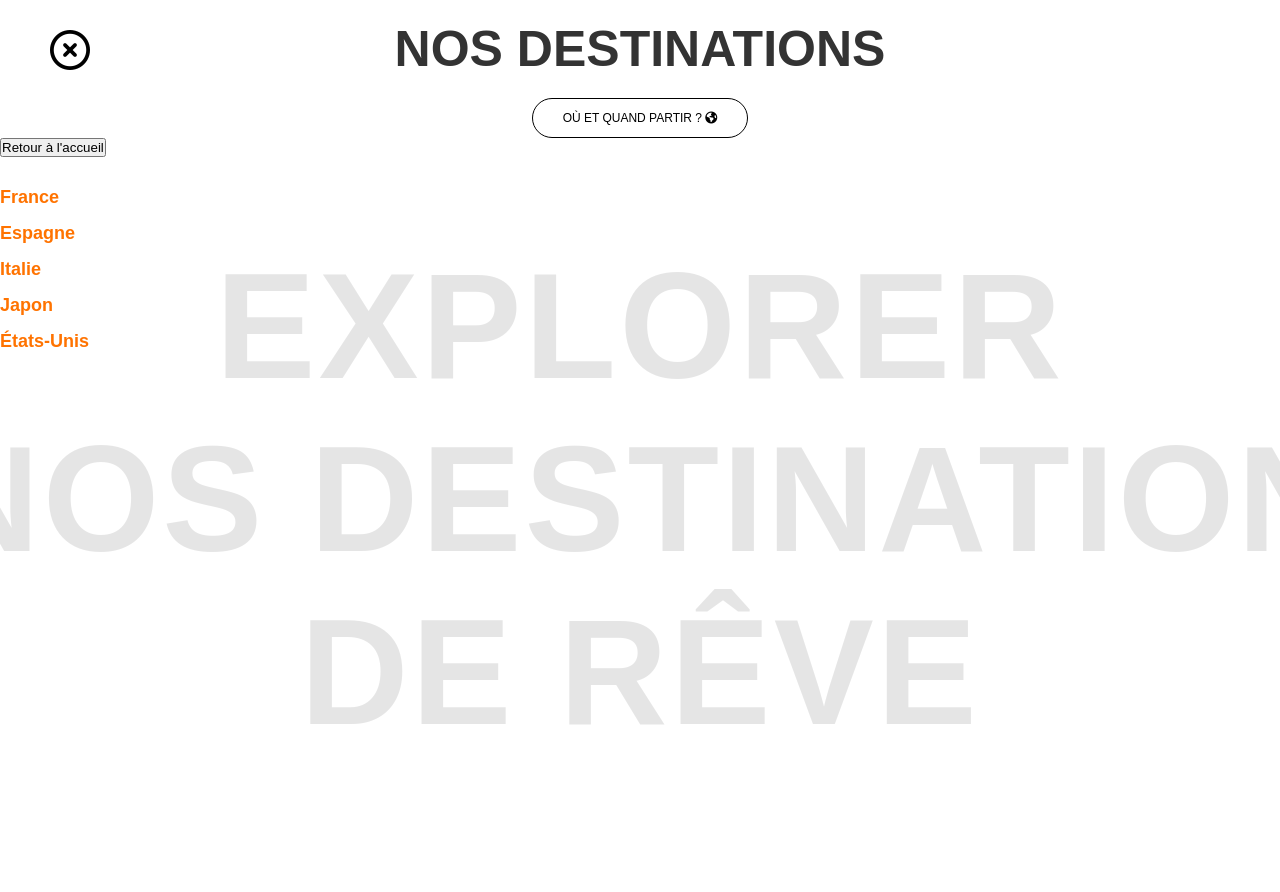
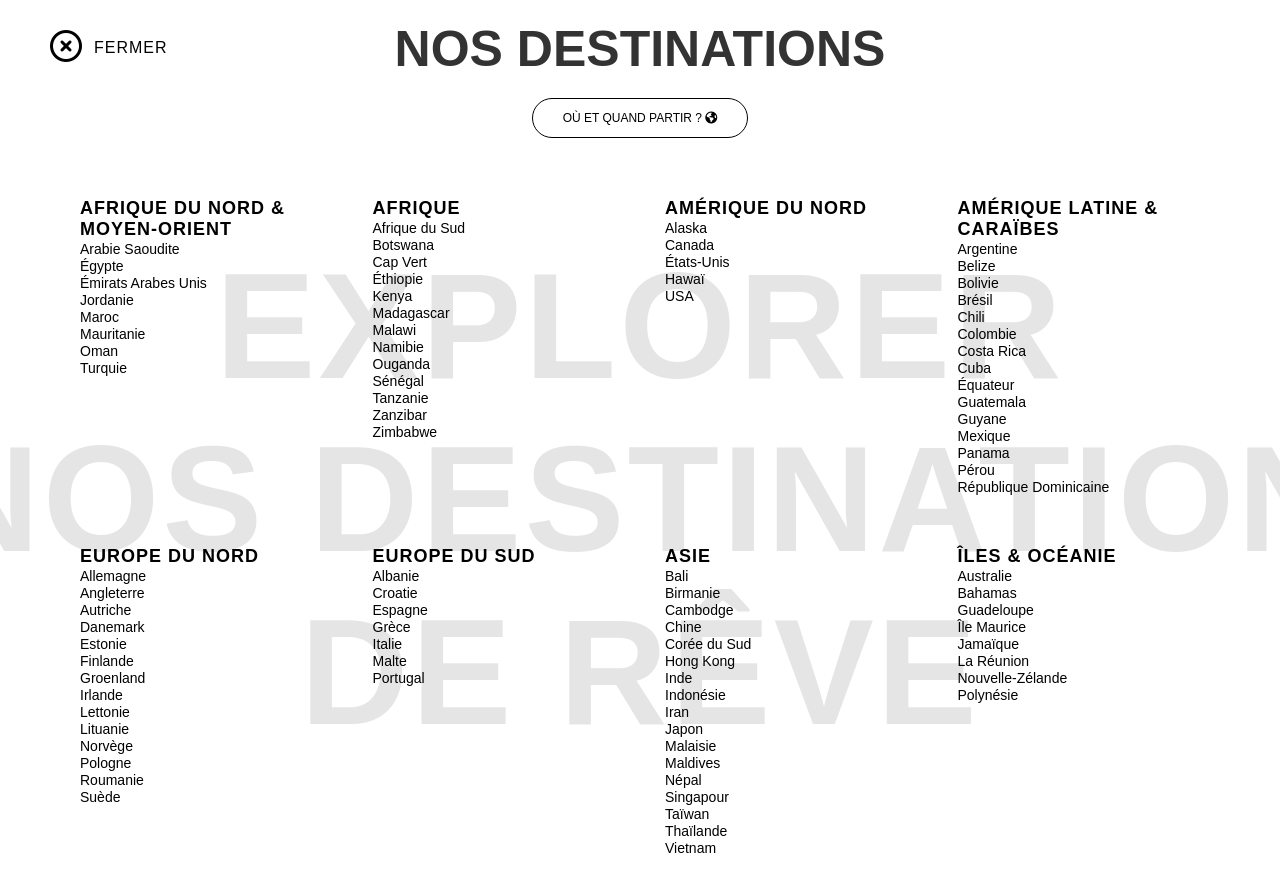
Before and after one commit to FX7NTH/SAE14, a plain HTML site: page destination.html in a window 1280 px wide. Shown: the top 892 px of the page. Before the commit the page ends 800 px from the top, so only its background shows below. Drawn offline with Linux system fonts and the light colour scheme.

Commit message:
maj 24/11

```diff
--- a/destination.css
+++ b/destination.css
@@ -26,52 +26,6 @@ h1 {
   color: #333;
   text-align: center;
   margin-top: 20px;
-}
-
-.slogan {
-  font-size: 20px;
-  text-align: center;
-  color: #555;
-  margin-bottom: 30px;
-}
-
-.destination-list ul {
-  list-style: none;
-  padding: 0;
-  margin-top: 30px;
-}
-
-.destination-list li {
-  font-size: 18px;
-  margin: 15px 0;
-}
-
-.destination-list a {
-  text-decoration: none;
-  color: #FF7300;
-  font-weight: bold;
-  transition: color 0.3s ease;
-}
-
-.destination-list a:hover {
-  color: #000;
-}
-
-.destination-btn {
-  background: none;
-  border: 1px solid #FF7300;
-  color: #FF7300;
-  padding: 10px 20px;
-  cursor: pointer;
-  font-weight: bold;
-  text-transform: uppercase;
-  border-radius: 5px;
-  transition: background 0.3s ease;
-}
-
-.destination-btn:hover {
-  background-color: #FF7300;
-  color: white;
 }
 
 .background-text {
@@ -118,21 +72,95 @@ h1 {
 
 /* destination.css */
 
-/* Styles pour le bouton fermer */
-.close-btn {
-  position: absolute;  /* Positionner le bouton en haut à gauche */
-  top: 30px;  /* Espacement du haut */
-  left: 50px;  /* Espacement de la gauche */
-  font-size: 20px;  /* Taille de la croix */
-  background-color: transparent;  /* Fond transparent */
-  color: #000;  /* Couleur de la croix */
-  border: none;  /* Pas de bordure */
-  cursor: pointer;  /* Curseur pointeur pour l'interaction */
-  z-index: 100;  /* S'assurer que le bouton soit au-dessus des autres éléments */
-  transition: color 0.3s;  /* Animation de couleur */
+/* Container du bouton fermer */
+.close-container {
+  position: absolute;
+  top: 30px;
+  left: 50px;
+
+  display: flex;
+  align-items: center;
+  gap: 12px; /* espace entre l’icône et le texte */
+
+  cursor: pointer;
+  z-index: 200;
 }
 
-/* Effet au survol du bouton fermer */
-.close-btn:hover {
-  color: var(--primary-color);  /* Change la couleur au survol */
+/* Style du texte FERMER */
+.close-container span {
+  font-size: 16px;
+  letter-spacing: 1px;
+  color: #000;
+  font-weight: 500;
+  transform: translateY(2px); /* alignement parfait avec l’icône */
 }
+
+/* Effet au survol */
+.close-container:hover span,
+.close-container:hover i {
+  opacity: 0.6;
+  transition: 0.2s;
+}
+
+/* Icône */
+.close-container i {
+  color: #000;
+}
+
+.destinations-container {
+  max-width: 1200px;
+  margin: 60px auto;
+  display: grid;
+  grid-template-columns: repeat(4, 1fr);
+  gap: 50px;
+  padding: 0 40px;
+}
+
+/* ----- TITRES DES CONTINENTS ----- */
+
+.continent h3 {
+  font-size: 18px;
+  text-transform: uppercase;
+  letter-spacing: 1px;
+  margin-bottom: 1px;
+  font-weight: 700;
+  color: #000;
+}
+
+/* ----- LISTES ----- */
+
+.continent ul {
+  list-style: none;
+  padding-left: 0;
+}
+
+.continent li {
+  font-size: 14px;
+  margin-bottom: 1px;
+  color: #000;
+}
+
+.continent li:hover {
+  color: #555;
+  cursor: pointer;
+  transition: 0.2s ease;
+}
+
+/* ----- RESPONSIVE ----- */
+
+@media (max-width: 900px) {
+  .destinations-container {
+    grid-template-columns: repeat(2, 1fr);
+    gap: 30px;
+  }
+}
+
+@media (max-width: 500px) {
+  .destinations-container {
+    grid-template-columns: 1fr;
+  }
+
+  .titre-destination {
+    font-size: 35px;
+  }
+}
--- a/destination.html
+++ b/destination.html
@@ -11,9 +11,11 @@
 
 
   <header>
-    <button class="close-btn" onclick="window.location.href='index.html';">
+    <div class="close-container" onclick="window.location.href='index.html';">
       <i class="fa-regular fa-circle-xmark fa-2x"></i>
-    </button>
+      <span>FERMER</span>
+    </div>
+
 
     <h1>NOS DESTINATIONS</h1>
 
@@ -21,7 +23,6 @@
       <button class="cta-btn" onclick="window.location.href='#';">Où et Quand Partir ?  <i class="fa-solid fa-earth-americas"></i></button>
     </div>
 
-    <button onclick="window.location.href='index.html';">Retour à l'accueil</button>
   </header>
 
   <div class="background-text">
@@ -30,15 +31,144 @@
 
   <main>
 
-    <div class="destination-list">
+     <section class="destinations-container">
+
+    <div class="continent">
+      <h3>Afrique du Nord & Moyen-Orient</h3>
       <ul>
-        <li><a href="#">France</a></li>
-        <li><a href="#">Espagne</a></li>
-        <li><a href="#">Italie</a></li>
-        <li><a href="#">Japon</a></li>
-        <li><a href="#">États-Unis</a></li>
+        <li>Arabie Saoudite</li>
+        <li>Égypte</li>
+        <li>Émirats Arabes Unis</li>
+        <li>Jordanie</li>
+        <li>Maroc</li>
+        <li>Mauritanie</li>
+        <li>Oman</li>
+        <li>Turquie</li>
       </ul>
     </div>
+
+    <div class="continent">
+      <h3>Afrique</h3>
+      <ul>
+        <li>Afrique du Sud</li>
+        <li>Botswana</li>
+        <li>Cap Vert</li>
+        <li>Éthiopie</li>
+        <li>Kenya</li>
+        <li>Madagascar</li>
+        <li>Malawi</li>
+        <li>Namibie</li>
+        <li>Ouganda</li>
+        <li>Sénégal</li>
+        <li>Tanzanie</li>
+        <li>Zanzibar</li>
+        <li>Zimbabwe</li>
+      </ul>
+    </div>
+
+    <div class="continent">
+      <h3>Amérique du Nord</h3>
+      <ul>
+        <li>Alaska</li>
+        <li>Canada</li>
+        <li>États-Unis</li>
+        <li>Hawaï</li>
+        <li>USA</li>
+      </ul>
+    </div>
+
+    <div class="continent">
+      <h3>Amérique latine & Caraïbes</h3>
+      <ul>
+        <li>Argentine</li>
+        <li>Belize</li>
+        <li>Bolivie</li>
+        <li>Brésil</li>
+        <li>Chili</li>
+        <li>Colombie</li>
+        <li>Costa Rica</li>
+        <li>Cuba</li>
+        <li>Équateur</li>
+        <li>Guatemala</li>
+        <li>Guyane</li>
+        <li>Mexique</li>
+        <li>Panama</li>
+        <li>Pérou</li>
+        <li>République Dominicaine</li>
+      </ul>
+    </div>
+
+    <div class="continent">
+      <h3>Europe du Nord</h3>
+      <ul>
+        <li>Allemagne</li>
+        <li>Angleterre</li>
+        <li>Autriche</li>
+        <li>Danemark</li>
+        <li>Estonie</li>
+        <li>Finlande</li>
+        <li>Groenland</li>
+        <li>Irlande</li>
+        <li>Lettonie</li>
+        <li>Lituanie</li>
+        <li>Norvège</li>
+        <li>Pologne</li>
+        <li>Roumanie</li>
+        <li>Suède</li>
+      </ul>
+    </div>
+
+    <div class="continent">
+      <h3>Europe du Sud</h3>
+      <ul>
+        <li>Albanie</li>
+        <li>Croatie</li>
+        <li>Espagne</li>
+        <li>Grèce</li>
+        <li>Italie</li>
+        <li>Malte</li>
+        <li>Portugal</li>
+      </ul>
+    </div>
+
+    <div class="continent">
+      <h3>Asie</h3>
+      <ul>
+        <li>Bali</li>
+        <li>Birmanie</li>
+        <li>Cambodge</li>
+        <li>Chine</li>
+        <li>Corée du Sud</li>
+        <li>Hong Kong</li>
+        <li>Inde</li>
+        <li>Indonésie</li>
+        <li>Iran</li>
+        <li>Japon</li>
+        <li>Malaisie</li>
+        <li>Maldives</li>
+        <li>Népal</li>
+        <li>Singapour</li>
+        <li>Taïwan</li>
+        <li>Thaïlande</li>
+        <li>Vietnam</li>
+      </ul>
+    </div>
+
+    <div class="continent">
+      <h3>Îles & Océanie</h3>
+      <ul>
+        <li>Australie</li>
+        <li>Bahamas</li>
+        <li>Guadeloupe</li>
+        <li>Île Maurice</li>
+        <li>Jamaïque</li>
+        <li>La Réunion</li>
+        <li>Nouvelle-Zélande</li>
+        <li>Polynésie</li>
+      </ul>
+    </div>
+
+  </section>
   </main>
 </body>
 </html>
```
Also changed, not shown: index.html (+53 -3 lines), style.css (+91 -1 lines).
